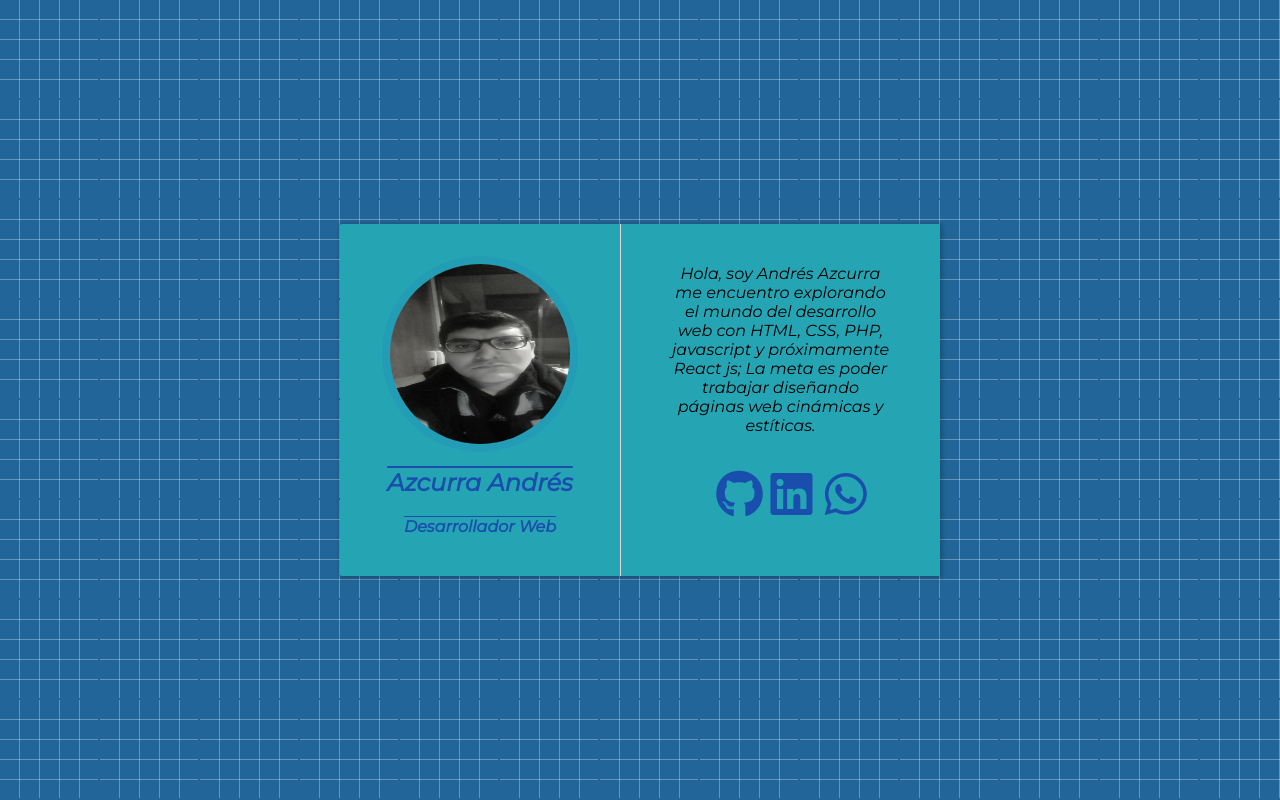
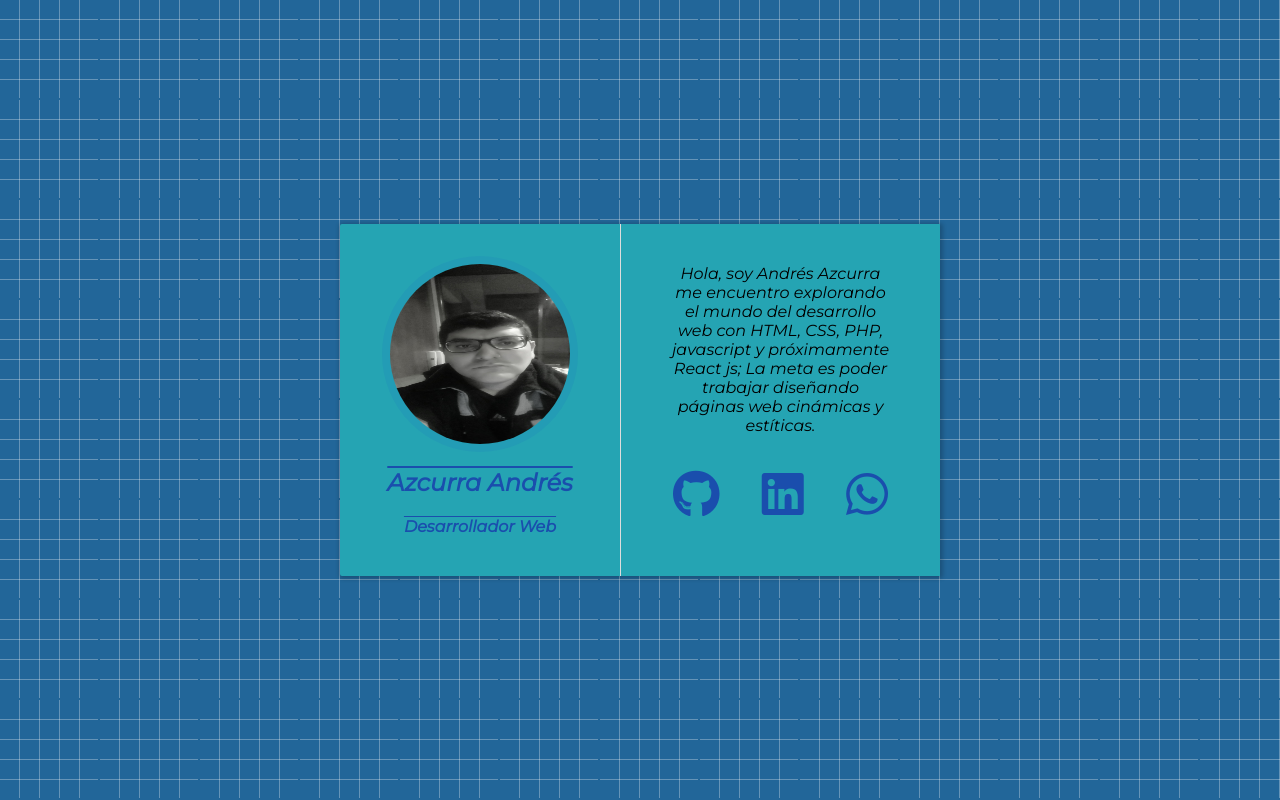
Before and after one commit to AndresAzcurra/react-id-card, a plain HTML site: page index.html in a window 1280 px wide. Drawn offline with Linux system fonts and the light colour scheme.

Commit message:
le acomode un poco la sepaacion de los iconos

```diff
--- a/style.css
+++ b/style.css
@@ -76,11 +76,9 @@ img {
 }
 .descripcion .social a {
     display: inline-block;
-    padding: 0 15px;
+    padding: 0 19px;
     color: #1A4EAD;
-}
-i {
-    width: 20px;
+
 }
 @media (max-width:640px){
     .card-container{
```
